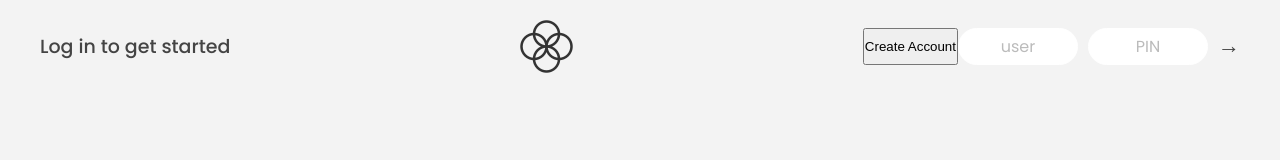
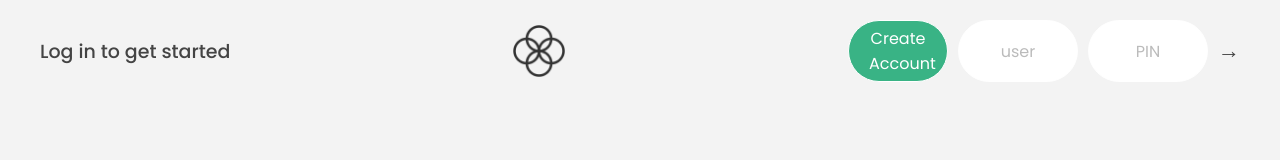
Before and after one commit to DevopsAbhi58/DEMO-BANK-APP, a plain HTML site: page index.html in a window 1280 px wide. Drawn offline with Linux system fonts and the light colour scheme.

Commit message:
Add files via upload

```diff
--- a/style.css
+++ b/style.css
@@ -16,7 +16,7 @@ html {
 }
 
 body {
-  font-family: 'Poppins', sans-serif;
+  font-family: "Poppins", sans-serif;
   color: #444;
   background-color: #f3f3f3;
   height: 100vh;
@@ -55,6 +55,22 @@ nav {
   color: inherit;
   border: 1px solid #fff;
   transition: all 0.3s;
+}
+
+.create_account{
+  border: none;
+  padding: 0.5rem 2rem;
+  font-size: 1.6rem;
+  font-family: inherit;
+  text-align: center;
+  width: 10rem;
+  border-radius: 10rem;
+  margin-right: 1rem;
+  color: inherit;
+  border: 1px solid #fff;
+  transition: all 0.3s;
+  background-color: #39b385;
+  color: white;
 }
 
 .login__input:focus {
@@ -136,6 +152,11 @@ nav {
   align-items: center;
   border-bottom: 1px solid #eee;
 }
+
+
+
+
+
 
 .movements__type {
   font-size: 1.1rem;
```
Also changed, not shown: Bankist-flowchart.png.
